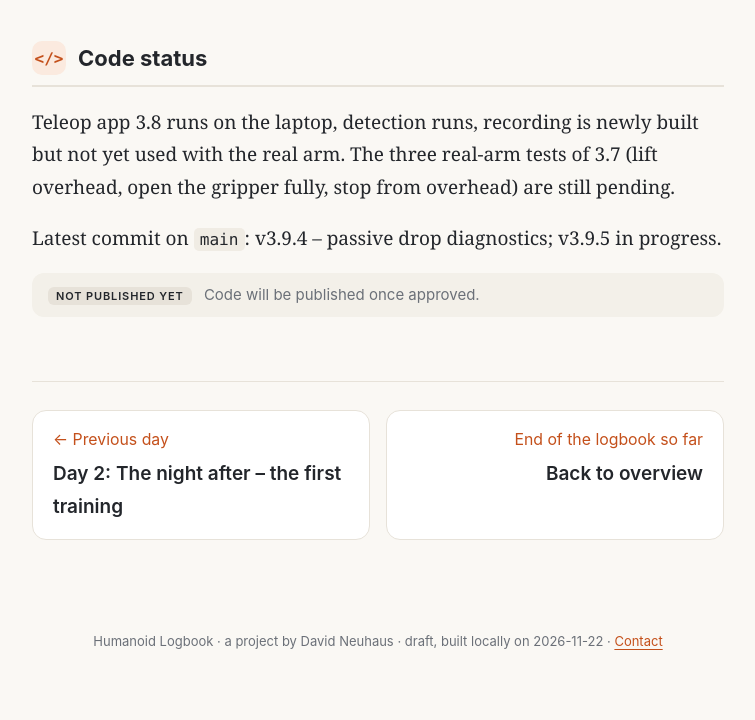
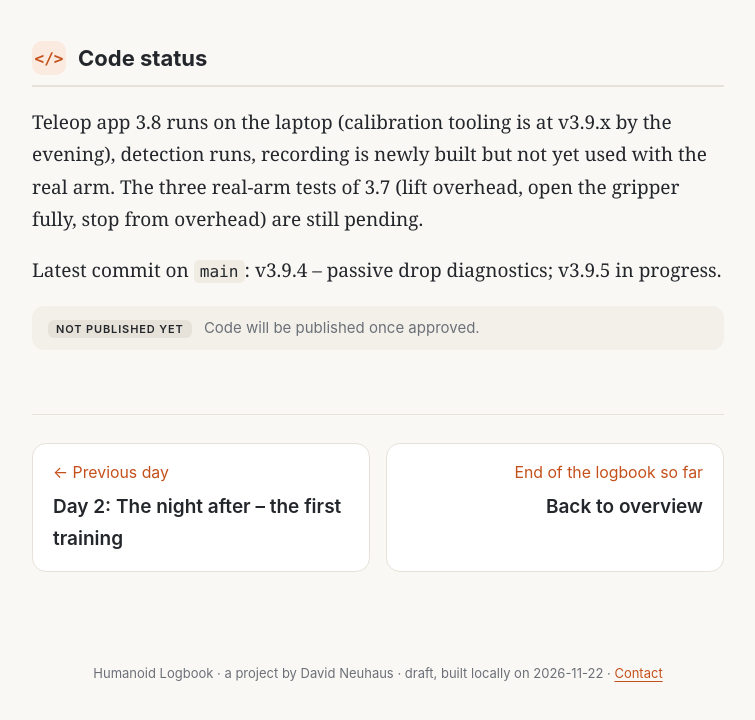
Before and after one commit to davidneuhaus/rebot-B601-RS, a plain HTML site: page site/tag/2026-11-21.html in a window 1280 px wide. Shown: the part 6358-7078 px from the top of the page, without its empty margins (262-1017 px from the left). Drawn offline with Linux system fonts and the light colour scheme.

Commit message:
Code status wording; drop go-live notes from repo

```diff
--- a/site/tag/2026-11-21.html
+++ b/site/tag/2026-11-21.html
@@ -24,7 +24,7 @@
 <p><strong>Fails:</strong> the arm dropped twice at pose 14 (CAN reconnect failed, motor feedback frozen). Suspects: wrist cable or plug, power, or USB – the CAN adapter, leader arm and both cameras share one USB 2.0 hub, three levels deep. One run froze for 36 s when the wrist camera stalled, and the CAN adapter got stuck after hard stops and needed a replug.</p>
 <p><strong>Learnings:</strong> a too-tight motion clamp means torque starvation. A hard motors-off stop drops the arm, so a soft stop is needed. Never block the control loop on camera frames. USB hub chains are fragile (a powered hub helped).</p>
 <p><strong>Inspiration:</strong> <a href="https://github.com/bowenszhu/rebot-il-vla-benchmark">bowenszhu/rebot-il-vla-benchmark</a> (50 demos: SmolVLA 13/15, ACT 9/15) and Kamil Buczynski's <a href="https://github.com/kamilczynski/An-Adventure-with-Robotics/tree/main/Agent-Openclaw-Ollama-Qwen">LLM agent robotics project</a>: the LLM only sequences actions through a small HTTP API, while safety is decided by plain Python rules. Our plan after calibration: a robot API around vision and grasping, plus a human approval gate.</p></section>
-<section class="sec sec-code"><h2><span class="ico">&lt;/&gt;</span>Code status</h2><p>Teleop app 3.8 runs on the laptop, detection runs, recording is newly built but not yet used with the real arm. The three real-arm tests of 3.7 (lift overhead, open the gripper fully, stop from overhead) are still pending.</p>
+<section class="sec sec-code"><h2><span class="ico">&lt;/&gt;</span>Code status</h2><p>Teleop app 3.8 runs on the laptop (calibration tooling is at v3.9.x by the evening), detection runs, recording is newly built but not yet used with the real arm. The three real-arm tests of 3.7 (lift overhead, open the gripper fully, stop from overhead) are still pending.</p>
 <p>Latest commit on <code>main</code>: v3.9.4 – passive drop diagnostics; v3.9.5 in progress.</p><p class="code-note"><span>Not published yet</span> Code will be published once approved.</p></section>
 <nav class="pager"><a class="prev" href="2026-11-16.html"><small>← Previous day</small><span>Day 2: The night after – the first training</span></a><a class="next end" href="../index.html#kapitel"><small>End of the logbook so far</small><span>Back to overview</span></a></nav></article></main>
 
```
Also changed, not shown: site/de/tag/2026-11-21.html (+1 -1 lines), 3 other files.
